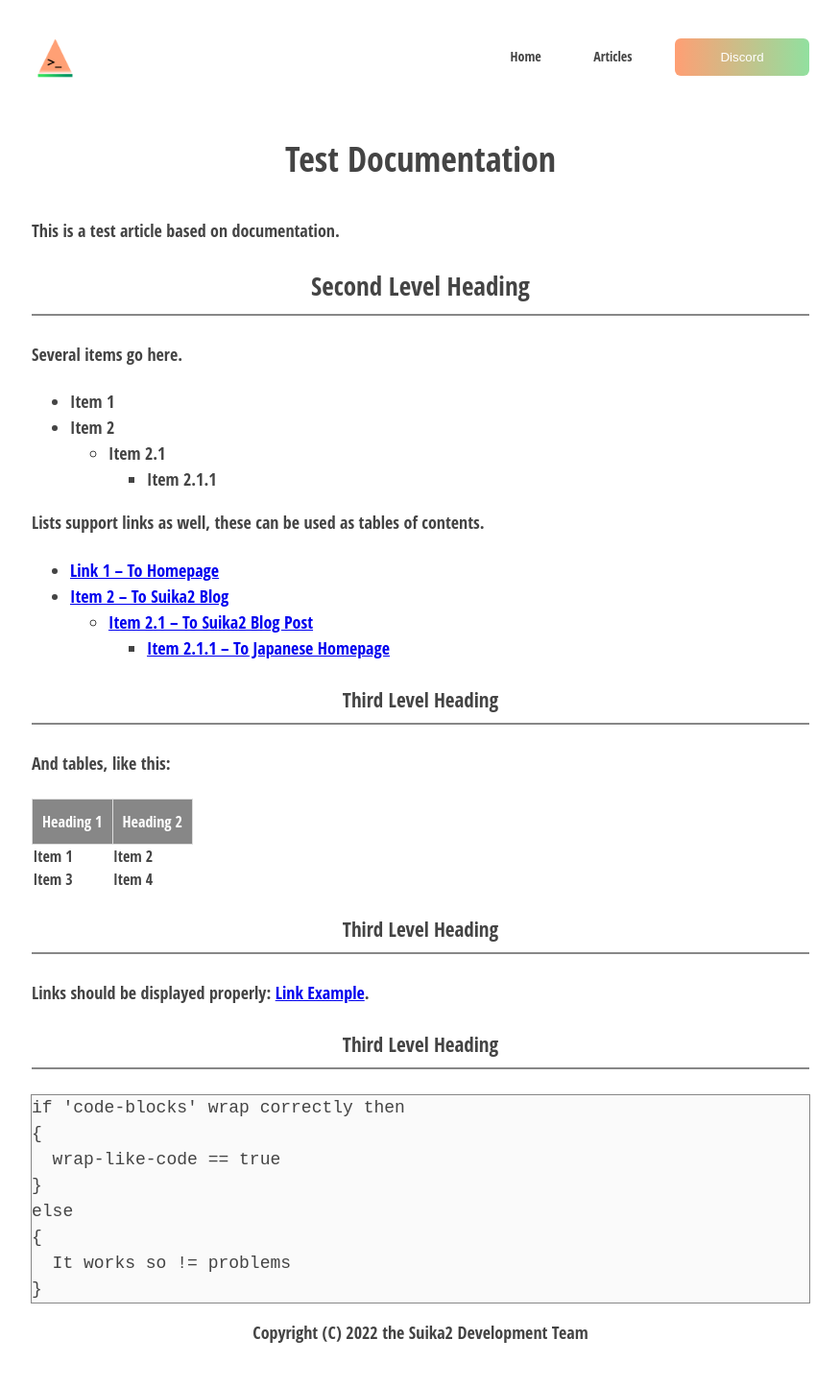
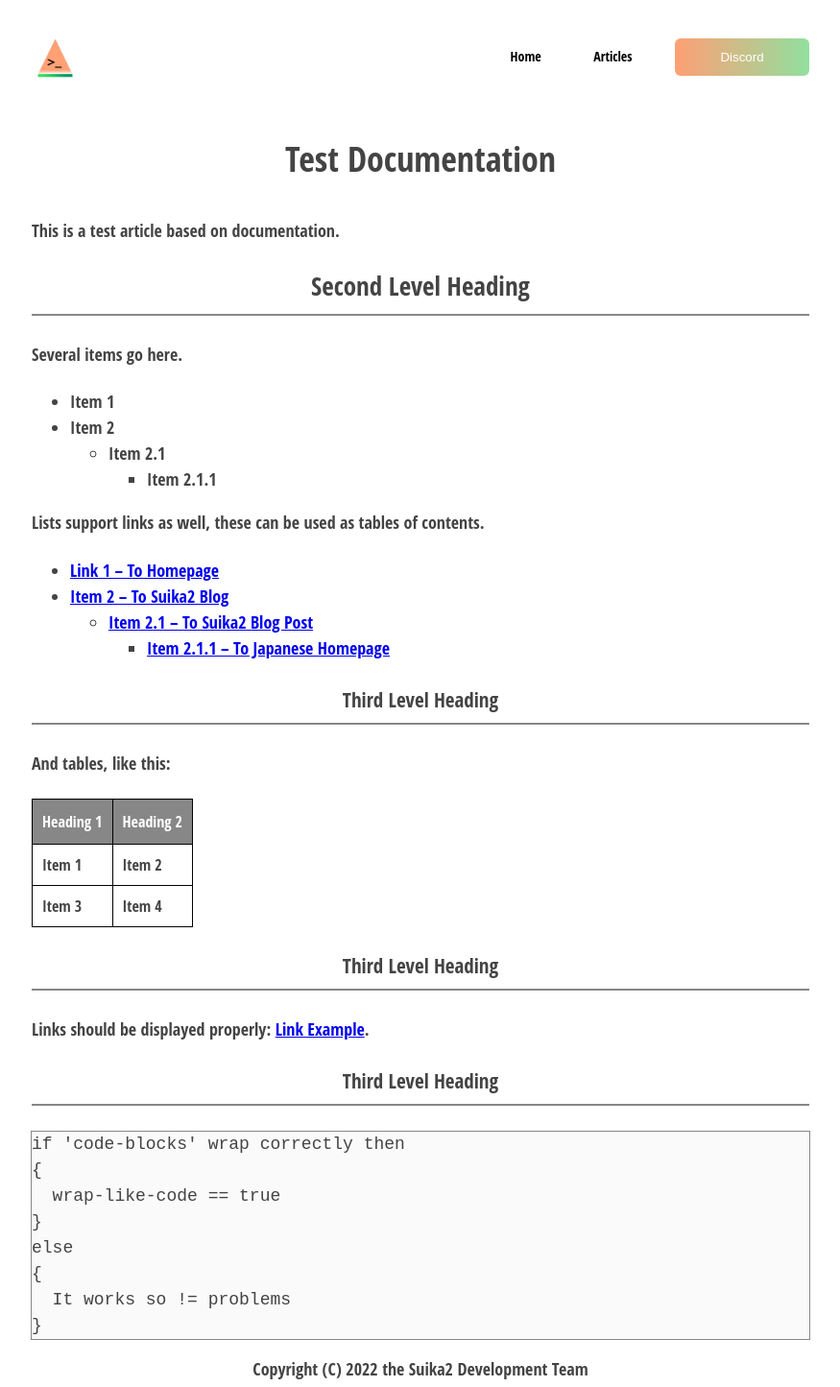
Before and after one commit to suika2engine/suika2engine.github.io, a Jekyll site: the page built from docs/doc-test.md, in a window 1280 px wide. Shown: the whole page at 96% size, without its empty margins (202-1077 px from the left). Built offline with Jekyll 4.4.1, drawn with Linux system fonts in a browser that asks for light colours; our own code applies the rules of GitHub Pages for plain Markdown files; before the commit the page ends 1407 px from its top, so only the background shows below that.

Commit message:
Update article-style.css

```diff
--- a/styles/article-style.css
+++ b/styles/article-style.css
@@ -9,6 +9,9 @@
   /* Text and Object Colours */
   --Grey: #878787;
   --darkGrey: #6e6d6d;
+  --Text: #000; /* Black */
+  --lightText: #707070; /* Off-White, use with 'font-weight: 100;'' */
+  --Hover: #FAF9F6; /* Off-White */
 }
 
 /* Navigation */
@@ -144,9 +147,9 @@ pre {
 table {
   border-collapse: collapse;
 }
-/* td {}*/
-th {
-  border: 1px solid #ddd;
+
+td, th {
+  border: 1px solid var(--Text);
   padding: 10px;
 }
 
```
